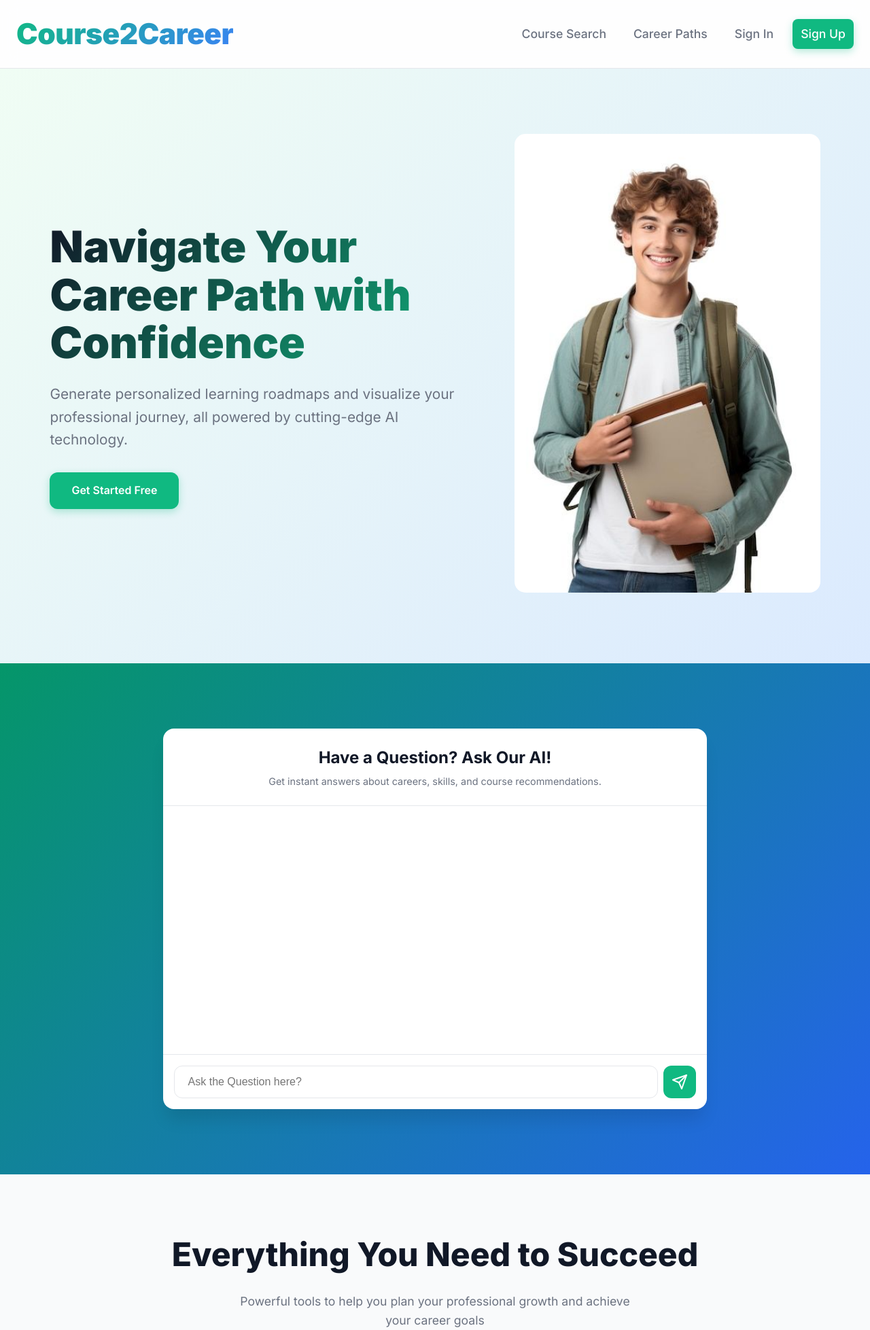
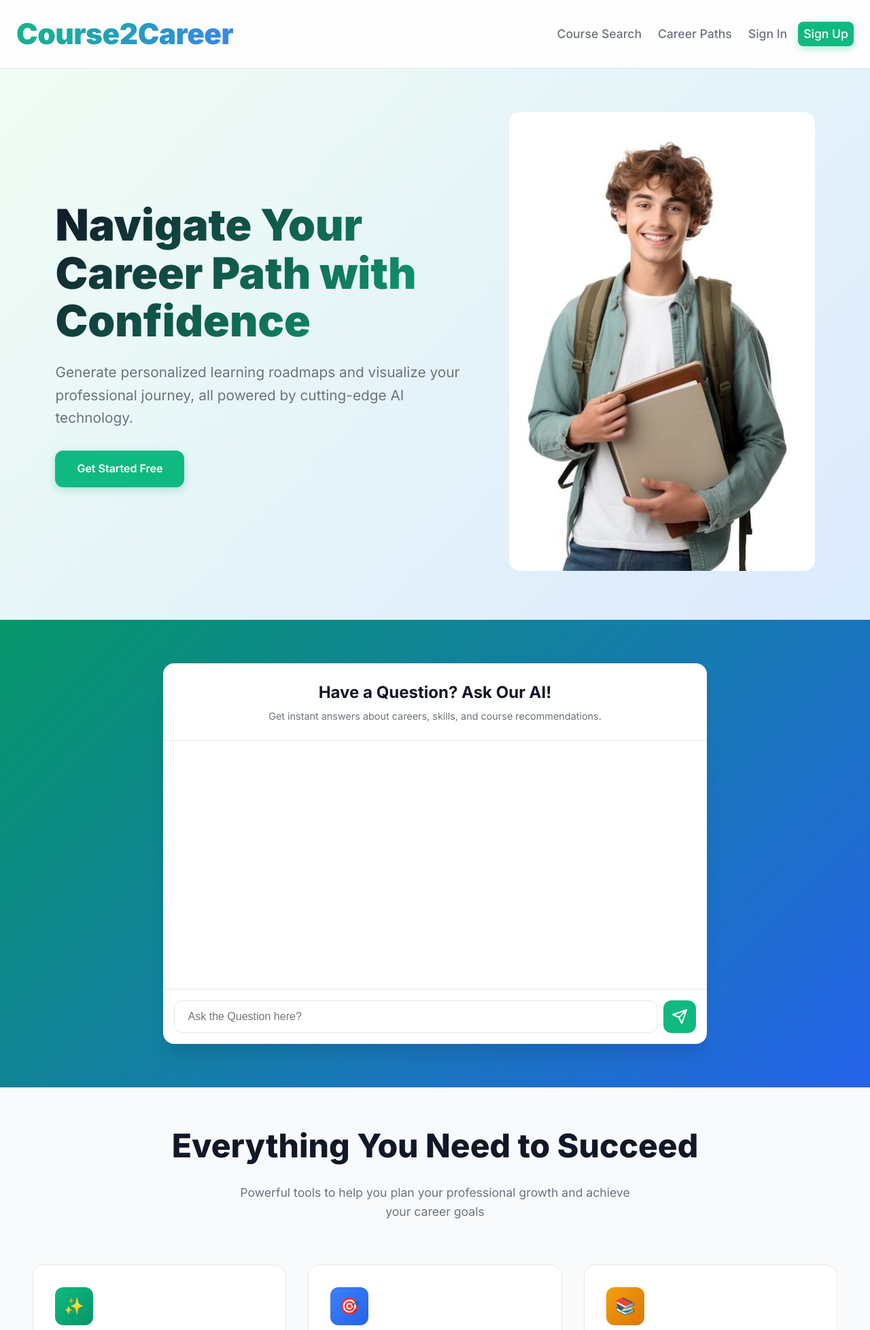
Before and after one commit to Siddhu182005/Course2career, a Flask app: page / in a window 1280 px wide. Shown: the top 1957 px of the page at 68% size. Run offline with Flask 3, Linux system fonts and the light colour scheme; parts of the project's set-up code (start-up, migrations or seed data) failed here and were passed over.

Commit message:
Update index.html

```diff
--- a/templates/index.html
+++ b/templates/index.html
@@ -16,13 +16,13 @@
         .view-section.active { display: block; }
         header { background: rgba(255, 255, 255, 0.8); backdrop-filter: blur(12px); border-bottom: 1px solid var(--border); position: sticky; top: 0; z-index: 1000; transition: all 0.3s ease; }
         header.scrolled { box-shadow: var(--shadow-md); }
-        .header-content { max-width: 1280px; margin: 0 auto; padding: 1rem 1.5rem; display: flex; justify-content: space-between; align-items: center; gap: 1rem; }
+        .header-content { max-width: 1280px; margin: 0 auto; padding: 1rem 1.5rem; display: flex; justify-content: space-between; align-items: center; gap: 0.5rem; }
         /* MODIFIED LOGO SIZE */
         .logo { font-size: 2.65rem; font-weight: 900; background: linear-gradient(135deg, var(--primary) 0%, var(--accent) 100%); -webkit-background-clip: text; -webkit-text-fill-color: transparent; background-clip: text; text-decoration: none; letter-spacing: -0.5px; }
         /* MODIFIED NAV-LINKS GAP (SPACING) */
-        .nav-links { display: flex; align-items: center; gap: 1rem; }
+        .nav-links { display: flex; align-items: center; gap: 0.5rem; }
         /* MODIFIED NAV-LINKS FONT SIZE */
-        .nav-links a { padding: 0.5rem 0.75rem; border-radius: var(--radius-md); font-weight: 500; font-size: 1.1rem; color: var(--text-secondary); text-decoration: none; transition: all 0.2s ease; }
+        .nav-links a { padding: 0.25rem 0.5rem; border-radius: var(--radius-md); font-weight: 500; font-size: 1.1rem; color: var(--text-secondary); text-decoration: none; transition: all 0.2s ease; }
         .nav-links a:hover { background: var(--bg-tertiary); color: var(--text-primary); }
         .nav-links a.active { background: var(--primary); color: white; }
         .nav-links .btn-primary { background: var(--primary); color: white; }
@@ -30,12 +30,12 @@
         .mobile-menu-btn { display: none; background: none; border: none; cursor: pointer; padding: 0.5rem; }
         .mobile-menu-btn span { display: block; width: 24px; height: 2px; background: var(--text-primary); margin: 5px 0; transition: 0.3s; }
         .container { max-width: 1280px; margin: 0 auto; padding: 0 1.5rem; }
-        .hero { padding: 6rem 1.5rem; text-align: center; background: linear-gradient(135deg, #f0fdf4 0%, #dbeafe 100%); }
-        .hero-container { display: flex; align-items: center; justify-content: center; gap: 2rem; text-align: left; }
+        .hero { padding: 4rem 1.5rem; text-align: center; background: linear-gradient(135deg, #f0fdf4 0%, #dbeafe 100%); }
+        .hero-container { display: flex; align-items: center; justify-content: center; gap: 1rem; text-align: left; }
         .hero-content { flex-basis: 55%; }
         .hero h1 { font-size: clamp(2.8rem, 5vw, 4.5rem); font-weight: 900; line-height: 1.1; margin-bottom: 1.5rem; background: linear-gradient(135deg, var(--text-primary) 0%, var(--primary) 100%); -webkit-background-clip: text; -webkit-text-fill-color: transparent; background-clip: text; }
         .hero p { font-size: clamp(1.1rem, 2vw, 1.3rem); color: var(--text-secondary); max-width: 600px; margin-bottom: 2rem; }
-        .hero-buttons { display: flex; gap: 0.5rem; flex-wrap: wrap; justify-content: flex-start; }
+        .hero-buttons { display: flex; gap: 0.25rem; flex-wrap: wrap; justify-content: flex-start; }
         .hero-image { flex-basis: 45%; max-width: 450px; }
         .hero-image img { width: 100%; height: auto; border-radius: var(--radius-xl); box-shadow: var(--shadow-2xl); }
         .btn { display: inline-flex; align-items: center; gap: 0.5rem; padding: 0.875rem 2rem; border-radius: var(--radius-lg); font-weight: 600; font-size: 1rem; text-decoration: none; border: none; cursor: pointer; transition: all 0.2s ease; white-space: nowrap; }
@@ -44,7 +44,7 @@
         .btn-secondary { background: white; color: var(--text-primary); border: 2px solid var(--border); }
         .btn-secondary:hover { border-color: var(--primary); color: var(--primary); }
         .btn:disabled { opacity: 0.5; cursor: not-allowed; transform: none; box-shadow: none; }
-        .features { padding: 5rem 1.5rem; }
+        .features { padding: 3rem 1.5rem; }
         .section-header { text-align: center; margin-bottom: 4rem; }
         .section-header h2 { font-size: clamp(2rem, 4vw, 3rem); font-weight: 800; margin-bottom: 1rem; }
         .section-header p { font-size: 1.1rem; color: var(--text-secondary); max-width: 600px; margin: 0 auto; }
@@ -58,7 +58,7 @@
         .feature-card:nth-child(3) .feature-icon { background: linear-gradient(135deg, #f59e0b 0%, #d97706 100%); color:white; }
         .feature-card h3 { font-size: 1.5rem; font-weight: 700; margin-bottom: 0.75rem; }
         .feature-card p { color: var(--text-secondary); line-height: 1.7; }
-        .chatbot-section { padding: 6rem 1.5rem; background: linear-gradient(135deg, var(--primary-dark), var(--accent-dark)); }
+        .chatbot-section { padding: 4rem 1.5rem; background: linear-gradient(135deg, var(--primary-dark), var(--accent-dark)); }
         .chatbot-container { max-width: 800px; margin: 0 auto; background: white; border-radius: var(--radius-xl); box-shadow: var(--shadow-xl); display: flex; flex-direction: column; height: 70vh; }
         .chatbot-header { text-align: center; padding: 1.5rem; border-bottom: 1px solid var(--border); }
         .chatbot-header h2 { font-size: 1.5rem; font-weight: 700; color: var(--text-primary); }
@@ -90,8 +90,8 @@
         .how-it-works-section { padding: 5rem 1.5rem; text-align: center; }
         .how-it-works-section h2 { font-size: clamp(2.8rem, 5vw, 3.8rem); font-weight: 900; margin-bottom: 1rem; }
         .how-it-works-section .subtitle { max-width: 700px; margin: 0 auto 4rem; color: var(--text-secondary); font-size: 1.1rem; }
-        .steps-container { max-width: 900px; margin: 0 auto; display: flex; flex-direction: column; gap: 3rem; }
-        .step-row { display: flex; align-items: center; gap: 2rem; text-align: left; }
+        .steps-container { max-width: 900px; margin: 0 auto; display: flex; flex-direction: column; gap: 2rem; }
+        .step-row { display: flex; align-items: center; gap: 1rem; text-align: left; }
         .step-row:nth-child(even) { flex-direction: row-reverse; }
         .step-content { flex: 1; }
         .step-pre-title { font-weight: 700; color: var(--primary); margin-bottom: 0.5rem; }
```
